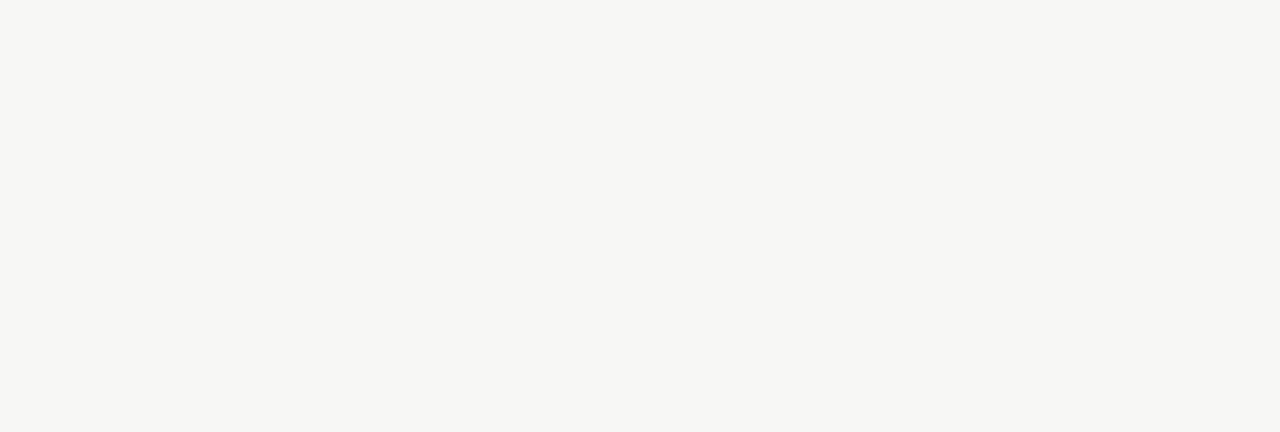
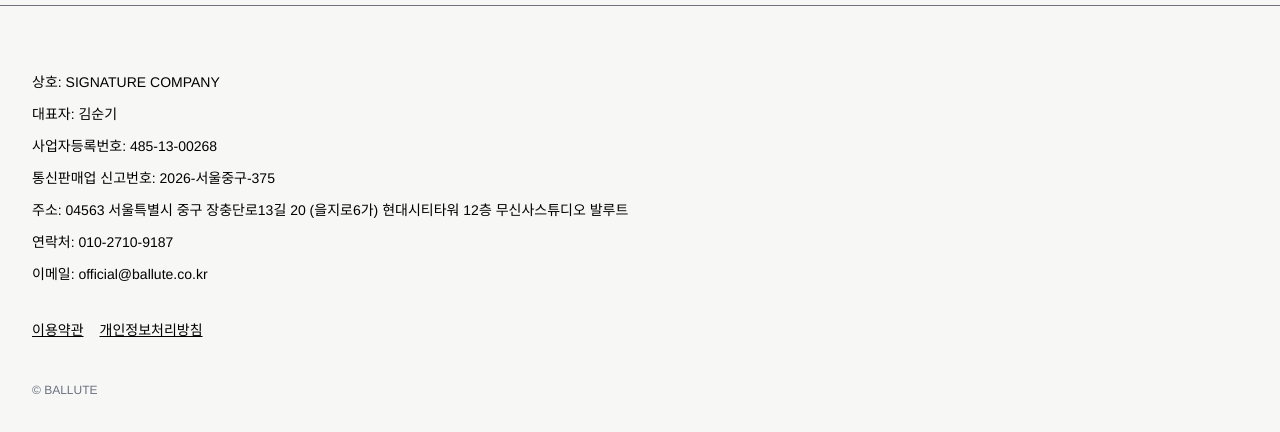
Before and after one commit to ballute/ballute-studio, a Next.js app: page / in a window 1280 px wide. Shown: the part 2920-3352 px from the top of the page. Before the commit the page ends 2829 px from the top, so only its background shows below. Built offline with nearby package versions, Linux system fonts and the light colour scheme; no server answers.

Commit message:
update: add global footer layout

```diff
--- a/app/layout.tsx
+++ b/app/layout.tsx
@@ -1,6 +1,7 @@
 import type { Metadata } from "next";
 import { Geist, Geist_Mono } from "next/font/google";
 import "./globals.css";
+import Footer from "@/components/footer";
 
 const geistSans = Geist({
   variable: "--font-geist-sans",
@@ -27,7 +28,10 @@
       lang="en"
       className={`${geistSans.variable} ${geistMono.variable} h-full antialiased`}
     >
-      <body className="min-h-full flex flex-col">{children}</body>
+      <body className="min-h-full flex flex-col">
+        <main className="flex-1">{children}</main>
+        <Footer />
+      </body>
     </html>
   );
 }
--- /dev/null
+++ b/components/footer.tsx
@@ -0,0 +1,29 @@
+export default function Footer() {
+  return (
+    <footer className="w-full border-t mt-24 py-16 px-8">
+      <div className="max-w-[1400px] mx-auto">
+        <div className="text-sm leading-6 space-y-2 text-black">
+          <div>상호: SIGNATURE COMPANY</div>
+          <div>대표자: 김순기</div>
+          <div>사업자등록번호: 485-13-00268</div>
+          <div>통신판매업 신고번호: 2026-서울중구-375</div>
+          <div>
+            주소: 04563 서울특별시 중구 장충단로13길 20 (을지로6가)
+            현대시티타워 12층 무신사스튜디오 발루트
+          </div>
+          <div>연락처: 010-2710-9187</div>
+          <div>이메일: official@ballute.co.kr</div>
+
+          <div className="flex gap-4 pt-6 underline">
+            <span>이용약관</span>
+            <span>개인정보처리방침</span>
+          </div>
+
+          <div className="pt-8 text-xs text-gray-500">
+            © BALLUTE
+          </div>
+        </div>
+      </div>
+    </footer>
+  );
+}
```
